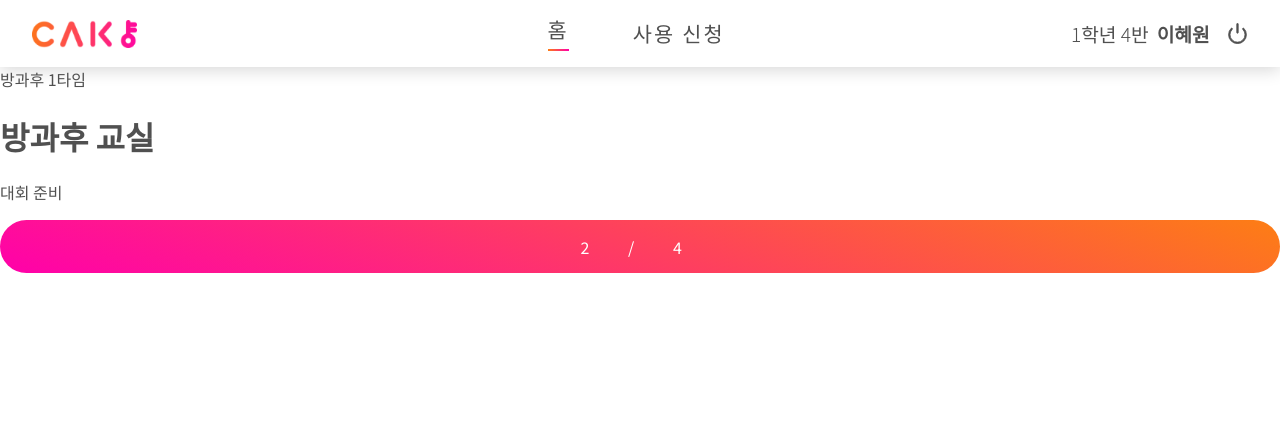
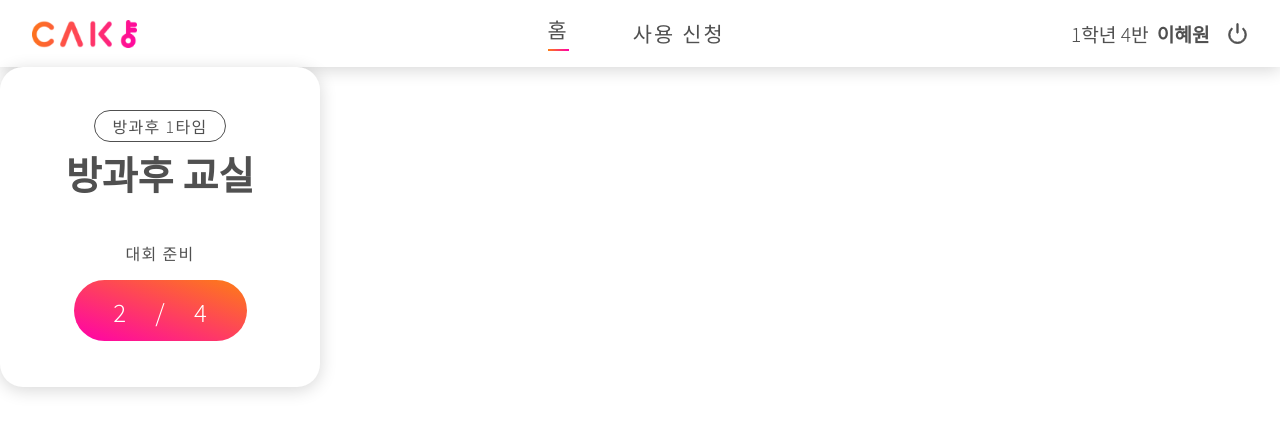
Before and after one commit to rubythonode/cake-web, a React (Create React App) app in the folder packages/frontend/: page / in a window 1280 px wide. Shown: the top 432 px of the page. Built offline with nearby package versions, Linux system fonts and the light colour scheme.

Commit message:
WIP styled RoomCard

```diff
--- a/packages/frontend/src/components/RoomCard.tsx
+++ b/packages/frontend/src/components/RoomCard.tsx
@@ -4,22 +4,61 @@ import styled from 'styled-components';
 import Button from './Button';
 
 const Container = styled.div`
+  height: 320px;
+  width: 320px;
+  border-radius: 23px;
+  box-shadow: 0 3px 17px 0 rgba(0, 0, 0, 0.16);
+  background-color: #ffffff;
+  display: flex;
+  flex-direction: column;
+  justify-content: center;
+  align-items: center;
+  padding: 39px 0;
+`;
+
+const Wrapper = styled.div`
+  display: flex;
+  flex-direction: column;
+  width: 90%;
+  margin: 0 auto;
+  text-align: center;
 `;
 
 const TimeList = styled.div`
 `;
 
 const Time = styled.span`
+  border-radius: 37px;
+  border: solid 1px #505050;
+  font-size: 16px;
+  font-weight: 300;
+  line-height: 1.31;
+  letter-spacing: 1.36px;
+  color: #505050;
+  padding: 0.2rem 1.1rem;
 `;
 
 const Name = styled.h1`
+  font-size: 39px;
+  font-weight: 900;
+  margin-top: 7px;
 `;
 
 const Desc = styled.p`
+  font-size: 16px;
+  font-weight: 300;
+  line-height: 1.31;
+  letter-spacing: 1.36px;
 `;
 
 const StatusButton = styled(Button)`
-  letter-spacing: 17.59px;
+  font-size: 24px;
+  font-weight: 300;
+  letter-spacing: 12px;
+  padding-left: 12px;
+  width: 173px;
+  height: 61px;
+  margin: 0 auto;
 `;
 
 export type IRoomCardProps = {
@@ -34,6 +73,7 @@ export type IRoomCardProps = {
 const RoomCard: React.FC<IRoomCardProps> = ({ id, times, name, desc, current, max }) => {
   return (
     <Container>
+      <Wrapper>
         <TimeList>
           {times.map((time: string, idx: number) => {
             return (
@@ -46,6 +86,7 @@ const RoomCard: React.FC<IRoomCardProps> = ({ id, times, name, desc, current, ma
         <Name>{name}</Name>
         <Desc>{desc}</Desc>
         <StatusButton>{`${current} / ${max}`}</StatusButton>
+      </Wrapper>
     </Container>
   );
 };
```
Lines whose indentation alone changed are shown as unchanged.
